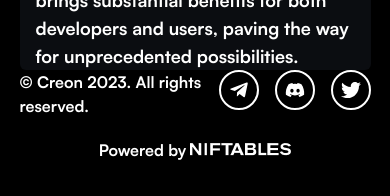
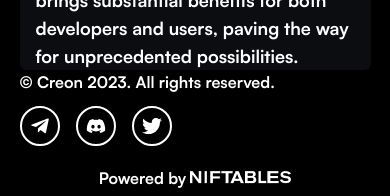
Before and after one commit to gift56/creon, a Next.js app: page / in a window 390 px wide. Shown: the part 8338-8534 px from the top of the page. Built offline with nearby package versions, Linux system fonts and the light colour scheme.

Commit message:
done completing everything

```diff
--- a/components/Footer.tsx
+++ b/components/Footer.tsx
@@ -7,7 +7,7 @@ const Footer = () => {
     <footer className="bg-black pb-6">
       <div className="contain">
         <div className="w-full flex flex-col md:flex-row items-center justify-between gap-5">
-          <div className="w-full lg:w-fit flex items-start justify-start gap-3 md:gap-6">
+          <div className="w-full md:w-fit flex flex-col md:flex-row items-start justify-start gap-3 md:gap-6">
             <p className="text-base font-normal text-white font-satoshi">
               © Creon 2023. All rights reserved.
             </p>
```
